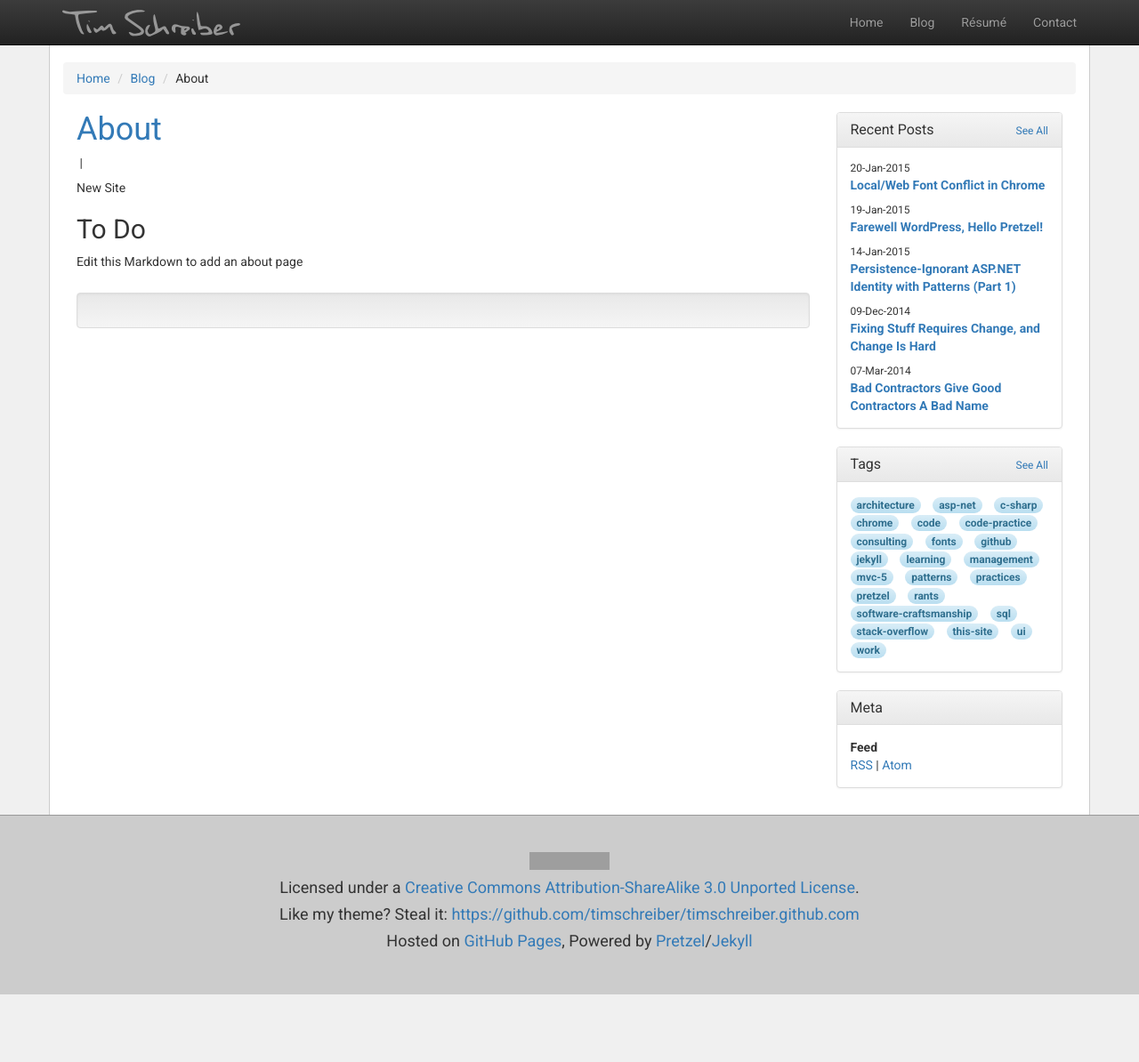
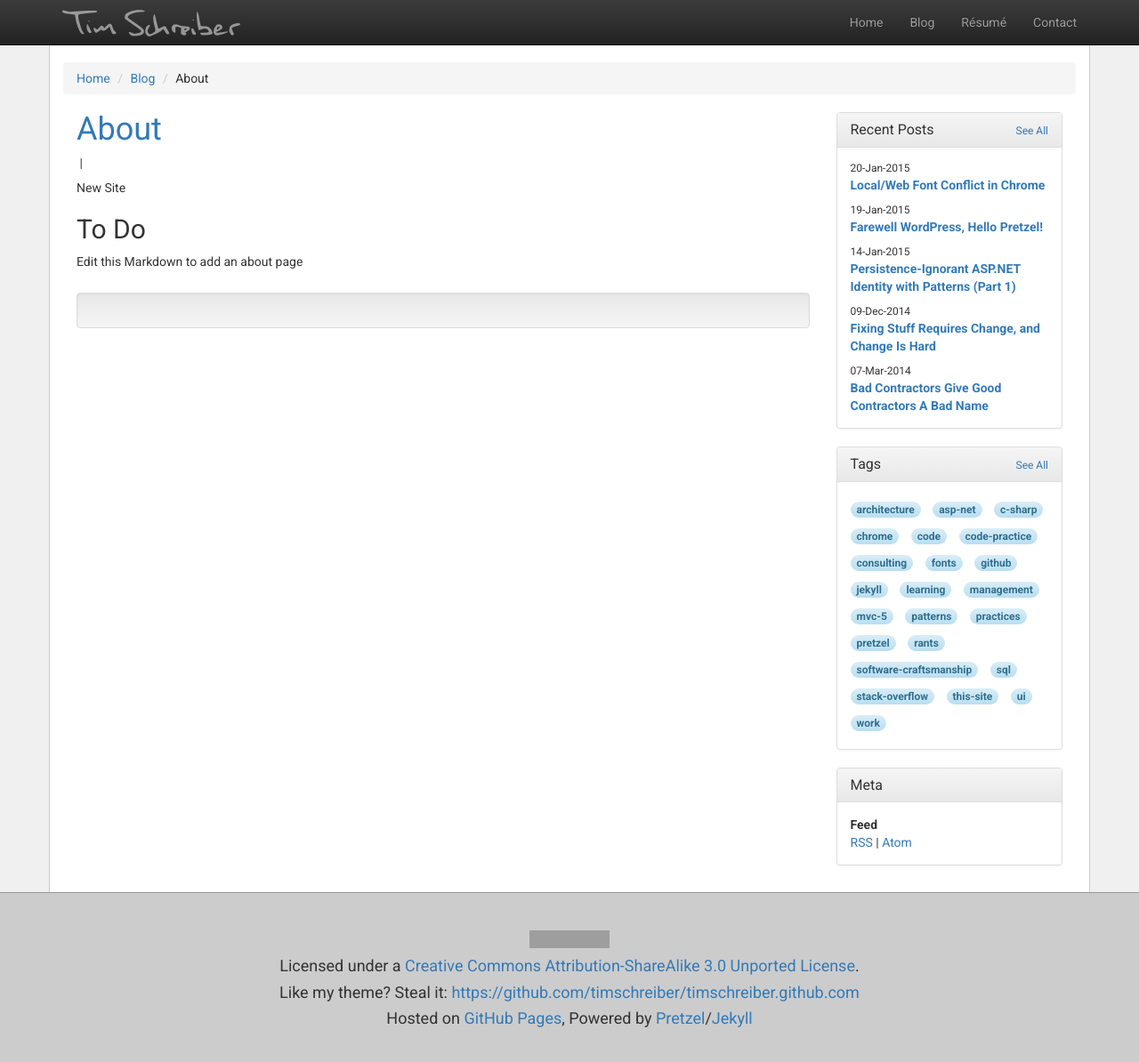
Before and after one commit to timschreiber/timschreiber.github.com, a Jekyll site: the page built from about.md, in a window 1280 px wide and 1205 px high. Shown: the top 1194 px of the window at 89% size. Built offline with Jekyll 4.4.1, drawn with Linux system fonts in a browser that asks for light colours; nearby versions of some CDN libraries; grey boxes are pictures that could not be loaded.

Commit message:
tags sidebar

```diff
--- a/css/layout.css
+++ b/css/layout.css
@@ -265,5 +265,5 @@ article img {
 
 .panel-body.tags {
 	word-spacing: 10px;
-	line-height: 20px;
+	line-height: 30px;
 }
```
